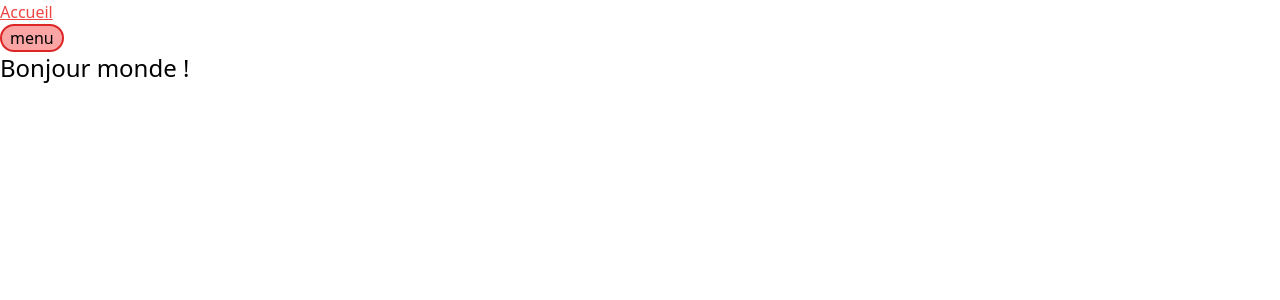
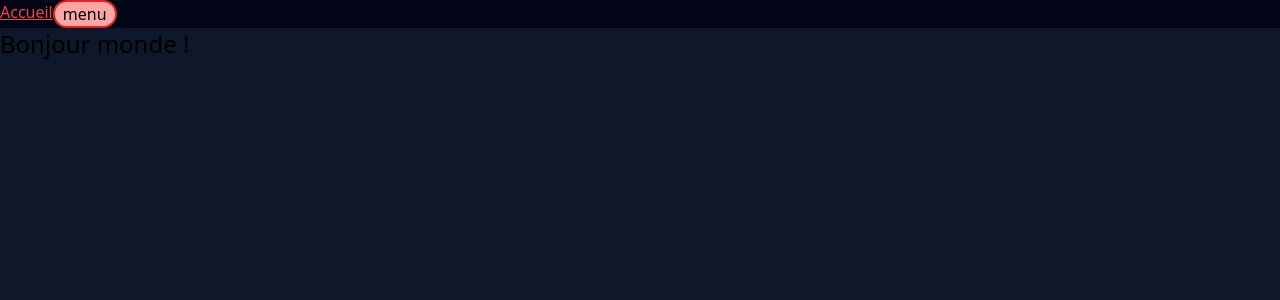
Before and after one commit to MMI-SAE-203/r213-2024-pracht-tp1-BardeyLucas, a Vue app: page / in a window 1280 px wide. Shown: the top 300 px of the page. Built offline with nearby package versions, Linux system fonts and the light colour scheme.

Commit message:
Mise en forme grossiére du header et des couleurs de fond

```diff
--- a/src/App.vue
+++ b/src/App.vue
@@ -9,7 +9,7 @@ onErrorCaptured((err, instance, info) => {
 })
 </script>
 <template>
-  <header>
+  <header class="bg-slate-950 flex">
     <nav>
       <ul>
         <li>
@@ -17,7 +17,6 @@ onErrorCaptured((err, instance, info) => {
         </li>
       </ul>
     </nav>
-  </header>
     <button @pointerdown="menuIsOpen = !menuIsOpen" aria-controls="mainNav" aria-expanded="true"
       class="rounded-full border-2 border-red-600 bg-red-300 px-2">
       menu
@@ -39,7 +38,8 @@ onErrorCaptured((err, instance, info) => {
         </ul>
       </nav>
     </Transition>
-  <RouterView v-slot="{ Component }">
+  </header>
+  <RouterView class="bg-slate-900 h-screen" v-slot="{ Component }">
     <Suspense>
       <component :is="Component" />
     </Suspense>
```
Lines whose indentation alone changed are shown as unchanged.
